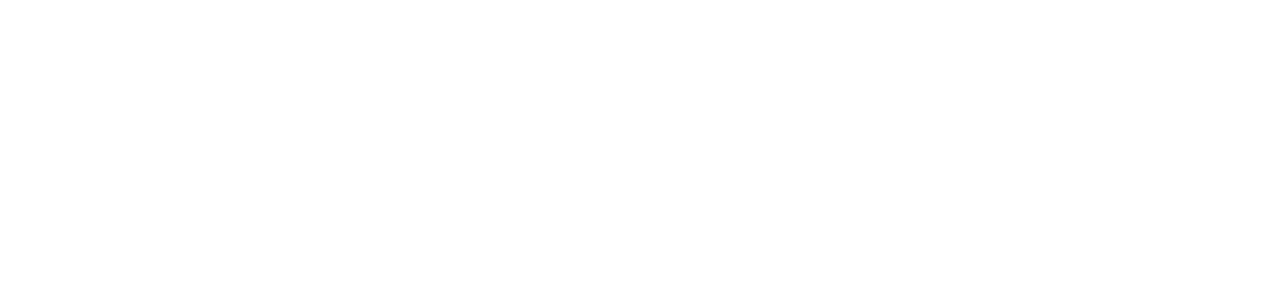
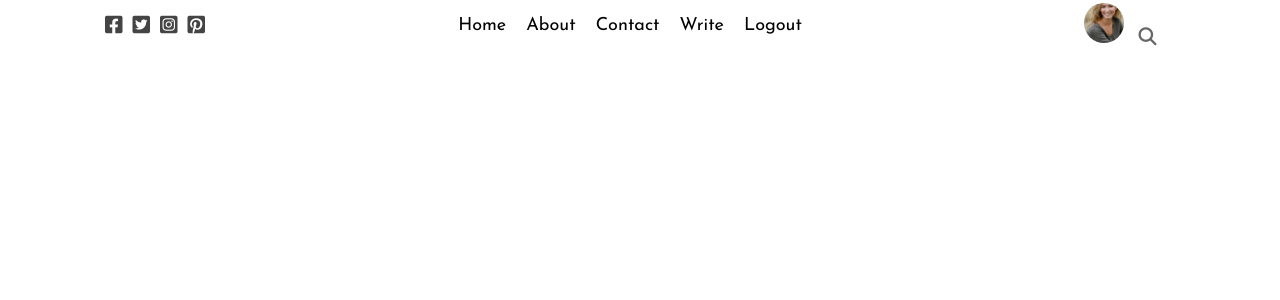
Before and after one commit to Justina177/React-Blog-Ui, a React (Create React App) app: page / in a window 1280 px wide. Shown: the top 300 px of the page. Built offline with nearby package versions, Linux system fonts and the light colour scheme.

Commit message:
Added topbar

```diff
--- a/public/index.html
+++ b/public/index.html
@@ -18,8 +18,9 @@
       }
     </style>
     <link
-    href="https://fonts.googleapis.com/css2?family=Josefin+Sans:wght@100;200;300;400;500;600;700&family=Lora:ital@0;1&family=Varela&family=Varela+Round&display=swap"
-    rel="stylesheet" />
+      href="https://fonts.googleapis.com/css2?family=Josefin+Sans:wght@100;200;300;400;500;600;700&family=Lora:ital@0;1&family=Varela&family=Varela+Round&display=swap"
+      rel="stylesheet" />
+    <link rel="stylesheet" href="https://cdnjs.cloudflare.com/ajax/libs/font-awesome/6.4.0/css/all.min.css" integrity="sha512-iecdLmaskl7CVkqkXNQ/ZH/XLlvWZOJyj7Yy7tcenmpD1ypASozpmT/E0iPtmFIB46ZmdtAc9eNBvH0H/ZpiBw==" crossorigin="anonymous" referrerpolicy="no-referrer" />
     <title>React Blog App</title>
   </head>
   <body>
--- a/src/components/Topbar/Topbar.css
+++ b/src/components/Topbar/Topbar.css
@@ -16,3 +16,40 @@
 .topCenter {
     flex:6;
 }
+
+.topIcon {
+    font-size: 20px;
+    margin-right: 10px;
+    color: #444;
+    cursor: pointer;
+}
+
+.topimg {
+    width: 40px;
+    height: 40px;
+    border-radius: 50%;
+    object-fit: cover;
+
+}
+
+.topList {
+    display: flex;
+    justify-content: center;
+    margin: 0;
+    padding: 0;
+    list-style: none;
+}
+
+.topListItem {
+    margin-right: 20px;
+    font-size: 18px;
+    font-weight: 400;
+    cursor: pointer;
+}
+
+.topSearchIcon {
+    font-size: 18px;
+    color: #666;
+    cursor: pointer;
+    margin-left: 15px;
+}
--- a/src/components/Topbar/Topbar.jsx
+++ b/src/components/Topbar/Topbar.jsx
@@ -1,12 +1,29 @@
 import React from 'react';
 import './Topbar.css';
+import img1 from '../../Img/f4.jpg'
 
 export default function Topbar() {
   return (
     <div className="top">
-      <div className="topLeft"></div>
-      <div className="topCenter"></div>
-      <div className="topRight"></div>
+      <div className="topLeft">
+          <i className="topIcon fa-brands fa-square-facebook"></i>
+          <i className="topIcon fa-brands fa-square-twitter"></i>
+          <i className="topIcon fa-brands fa-square-instagram"></i>
+          <i className="topIcon fa-brands fa-square-pinterest"></i>
+      </div>
+      <div className="topCenter">
+        <ul className="topList">
+          <li className="topListItem">Home</li>
+          <li className="topListItem">About</li>
+          <li className="topListItem">Contact</li>
+          <li className="topListItem">Write</li>
+          <li className="topListItem">Logout</li>
+        </ul>
+      </div>
+      <div className="topRight">
+        <img src={img1} alt="" className="topimg" />
+        <i className="topSearchIcon fa-solid fa-magnifying-glass"></i>
+      </div>
     </div>
   )
 }
```
Also changed, not shown: src/Img/f4.jpg (added).
